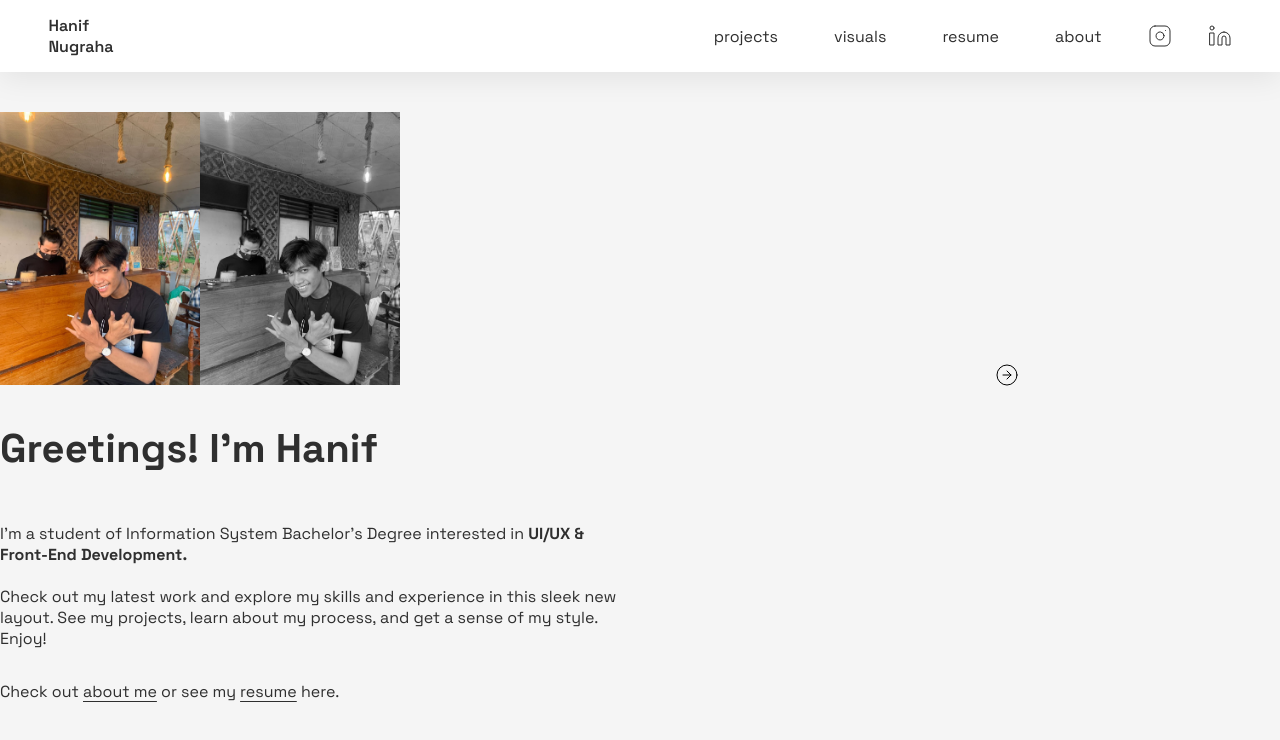
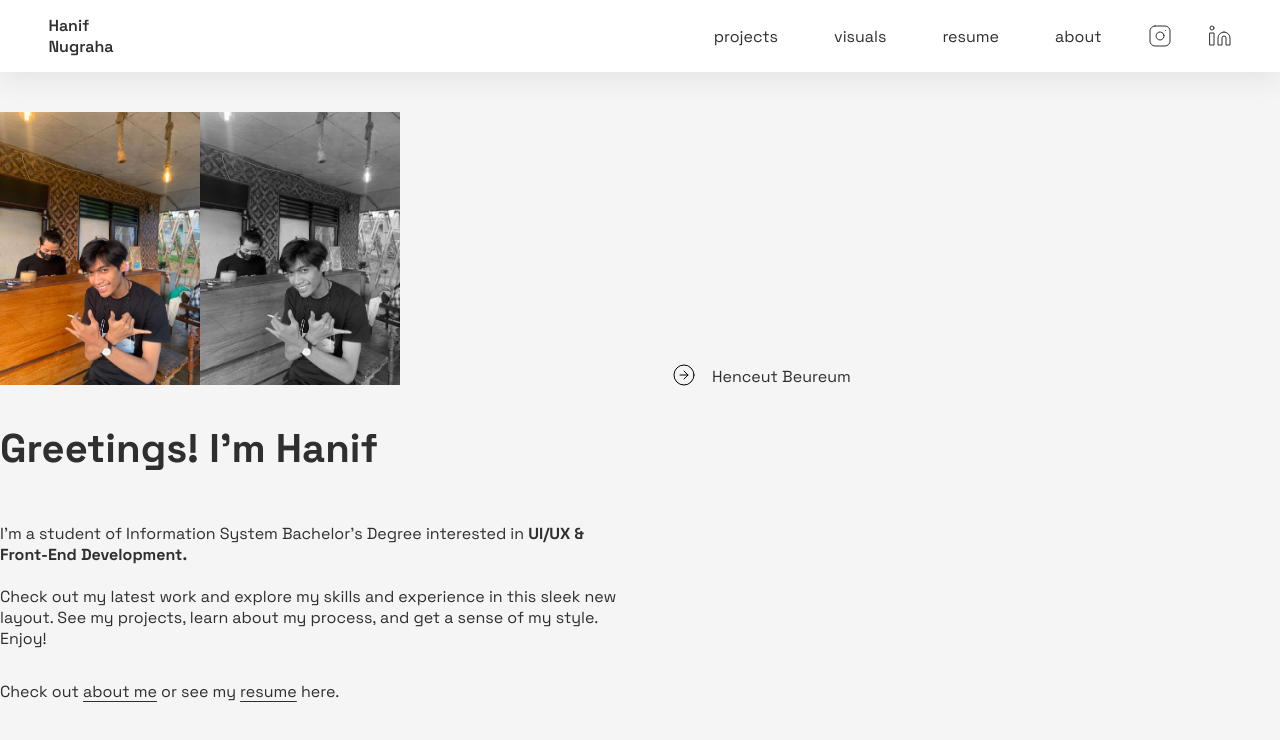
Before and after one commit to Dreamvalian/Portofolio, a React (Create React App) app: page / in a window 1280 px wide. Shown: the top 740 px of the page. Built offline with nearby package versions, Linux system fonts and the light colour scheme; a web font is replaced by a local one.

Commit message:
feat: divide the left and right hero into function

```diff
--- a/src/components/SplashScreen.jsx
+++ b/src/components/SplashScreen.jsx
@@ -1,6 +1,6 @@
-import React, { useEffect, useState } from "react";
-import Hero from "../pages/home/Hero";
-import "../styles/components/_splashscreen.scss";
+import React, { useEffect, useState } from 'react';
+import Hero from '../pages/home/Hero';
+import '../styles/components/_splashscreen.scss';
 
 const SplashScreen = () => {
   const [isVisible, setIsVisible] = useState(true);
@@ -16,9 +16,9 @@ const SplashScreen = () => {
   return (
     <div>
       {isVisible ? (
-        <div className="splash-screen">
-          <h1>Welcome</h1>
-          <p>bla bla bla ...</p>
+        <div className='splash-screen'>
+          <h1>Memek</h1>
+          <p>basah basah basah</p>
         </div>
       ) : (
         <Hero setIsVisible={setIsVisible} />
--- a/src/pages/home/Hero.jsx
+++ b/src/pages/home/Hero.jsx
@@ -8,9 +8,11 @@ const Hero = () => {
   const [isOpen, setIsOpen] = useState(false);
   const [email, setEmail] = useState('');
   const [icon, setIcon] = useState(<Icon.ArrowRightCircle strokeWidth={1} />);
+  const [isSliderVisible, setIsSliderVisible] = useState(true);
 
   const toggleOpen = () => {
     setIsOpen(!isOpen);
+    setIsSliderVisible(!isOpen);
     setIcon(
       isOpen ? (
         <Icon.ArrowRightCircle strokeWidth={1} />
@@ -20,17 +22,16 @@ const Hero = () => {
     );
   };
 
+  const handleChange = e => {
+    setEmail(e.target.value);
+  };
+
   const handleSubmit = e => {
     e.preventDefault();
     console.log(email);
   };
 
-  const handleChange = e => {
-    setEmail(e.target.value);
-  };
-
-  return (
-    <section className='hero' id='hero'>
+  const renderLeftHeroContent = () => (
     <div className={`left-hero ${isOpen ? 'open' : ''}`} id='left-hero'>
       <motion.div
         className='cover-hero'
@@ -59,7 +60,6 @@ const Hero = () => {
         sleek new layout. See my projects, learn about my process, and get a
         sense of my style. Enjoy!
       </motion.p>
-
       <motion.p
         initial={{ opacity: 0, x: 32 }}
         animate={{ opacity: 1, x: 0 }}
@@ -68,6 +68,9 @@ const Hero = () => {
         <Link to='#'>resume</Link> here.
       </motion.p>
     </div>
+  );
+
+  const renderRightHeroContent = () => (
     <div className='right-hero' id='right-hero'>
       <motion.button
         className='toggle-button'
@@ -119,7 +122,14 @@ const Hero = () => {
           </motion.div>
         )}
       </AnimatePresence>
+      {!isOpen && <div className='slider-container'>Henceut Beureum</div>}
     </div>
+  );
+
+  return (
+    <section className='hero' id='hero'>
+      {renderLeftHeroContent()}
+      {renderRightHeroContent()}
     </section>
   );
 };
--- a/src/styles/pages/_home.scss
+++ b/src/styles/pages/_home.scss
@@ -61,8 +61,7 @@
   .right-hero {
     display: flex;
     width: 50%;
-    justify-content: center;
-    padding: 5rem 0 0 5rem;
+    padding-top: 5rem;
 
     a,
     a:hover {
@@ -107,6 +106,11 @@
         background-color: #0056b3;
       }
     }
+
+    .slider-container {
+      display: flex;
+      align-items: center;
+    }
   }
 
   .open {
```
Lines whose indentation alone changed are shown as unchanged.
